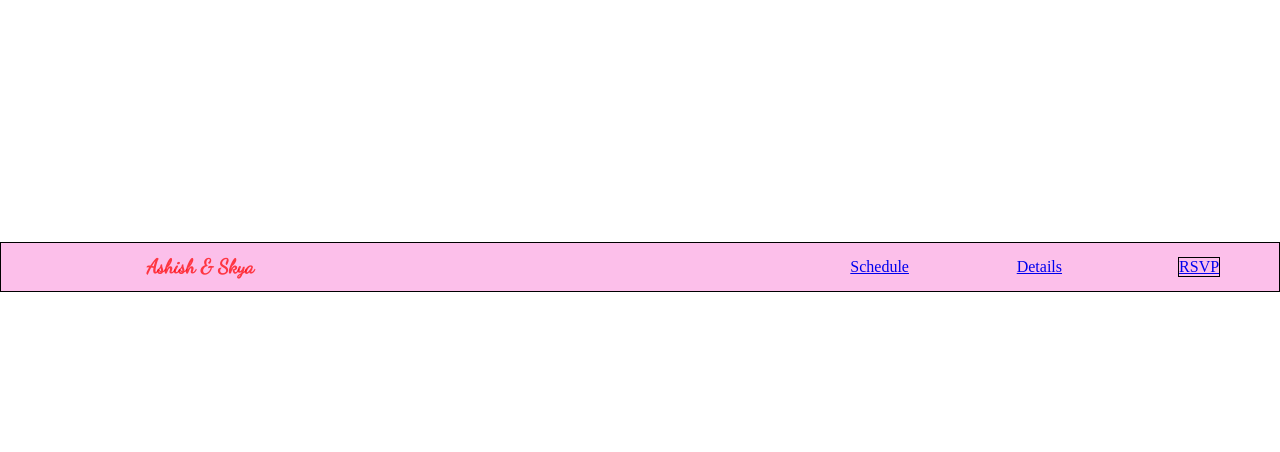
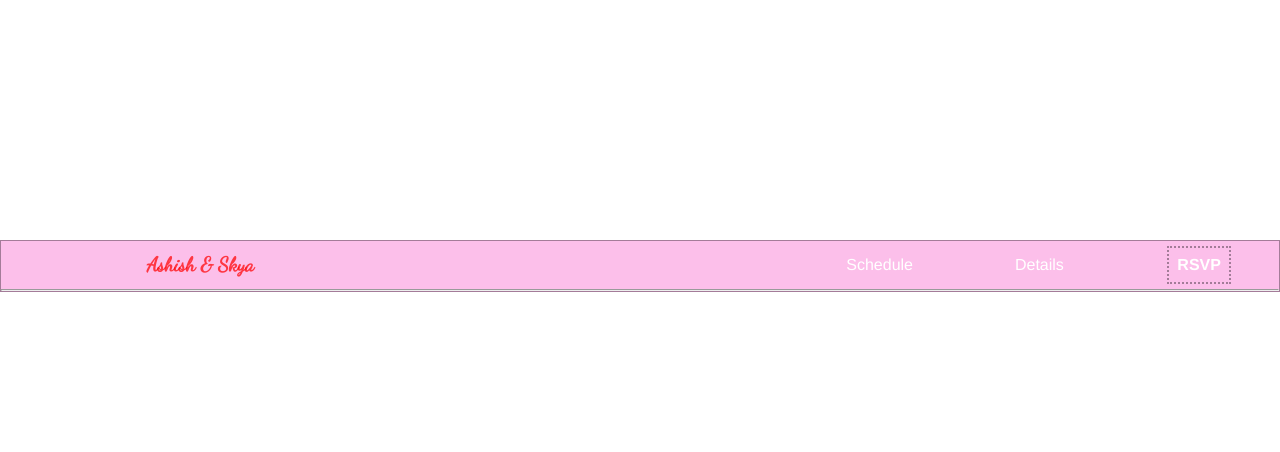
Before and after one commit to ashishjain-repo/skish, a PHP site: page / in a window 1280 px wide. Shown: the part 508-960 px from the top of the page. Before the commit the page ends 800 px from the top, so only its background shows below. Run offline with PHP 8.4, Linux system fonts and the light colour scheme.

Commit message:
footer complete

```diff
--- a/index.php
+++ b/index.php
@@ -14,7 +14,7 @@ $footer = new Footer();
 </head>
 <body>
     <?php $header->render();?>
-<main></main>
+<main style="height: 120vh"></main>
 <?php $footer->render();?>
 </body>
 </html>
--- a/pages/footer.php
+++ b/pages/footer.php
@@ -21,7 +21,11 @@ class Footer{
                 }
                 ?>
                 </section>
-                <section class="footer-2"></section>
+                <hr>
+
+                <section class="footer-2">
+                    <iframe id="wedding-location" src="https://www.google.com/maps/embed?pb=!1m18!1m12!1m3!1d3330.4015637679663!2d-111.82227122426107!3d33.41277367340445!2m3!1f0!2f0!3f0!3m2!1i1024!2i768!4f13.1!3m3!1m2!1s0x872ba7d05518c717%3A0x7d4718ad7510c9f7!2sMesa%20Arizona%20Temple!5e0!3m2!1sen!2sus!4v1706396272621!5m2!1sen!2sus" width="600" height="450" style="border:0;" allowfullscreen="" loading="lazy" referrerpolicy="no-referrer-when-downgrade"></iframe>
+                </section>
             </nav>
         </footer>
         <?php
--- a/styles/main.css
+++ b/styles/main.css
@@ -5,6 +5,7 @@
     --heading-color: rgba(255, 0, 0, 0.719);
     --heading-font: 'Dancing Script';
     --barBG-color: rgba(245, 44, 185, 0.3);
+    --borderColor: rgba(0, 0, 0, 0.349);
 
 }
 *{
@@ -18,6 +19,8 @@ header{
     /* border: 1px solid rgba(0, 0, 0, 0.219); */
     text-align: center;
     background-color: var(--barBG-color);
+    position: fixed;
+    width: 100%;
 
 }
 header > h1{
@@ -39,14 +42,14 @@ header > nav > a{
 }
 nav > a:hover{
     color: red;
-    border-color: rgba(0, 0, 0, 0.349);
+    border-color: var(--borderColor);
 }
 footer{
     display: inline-block;
     width: 100%;
     position: fixed;
     bottom: 0;
-    border: 1px solid black;
+    border: 1px solid var(--borderColor);
     background-color: var(--barBG-color);
 }
 footer > nav{
@@ -65,8 +68,27 @@ footer > nav{
     font-family: var(--heading-font);
     font-size: 20px;
     padding-right: 20em;
+
+}
+.navLinks-footer{
+    font-family: 'Franklin Gothic Medium', 'Arial Narrow', Arial, sans-serif;
+    text-decoration: none;
+    color: white;
+
 }
 #rsvp{
-    border: 1px solid black;
+    border: 2px dotted var(--borderColor);
+    padding: .5em;
+    font-weight: bolder;
+}
+#rsvp:hover{
+    color: black;
+    background-color: white;
+    border-style: ridge;
+    border-width: 5px;
+    border-color: rgb(242, 242, 242);
+}
 
+#wedding-location{
+    display: none;
 }
```
